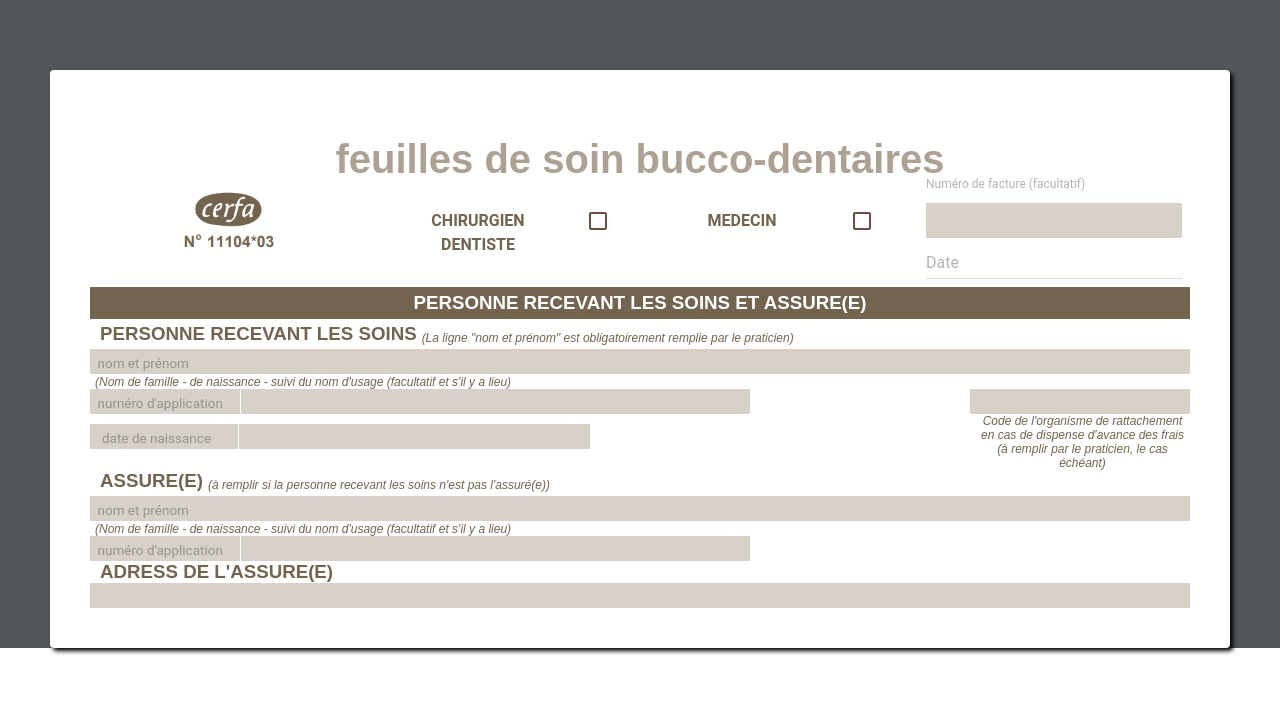
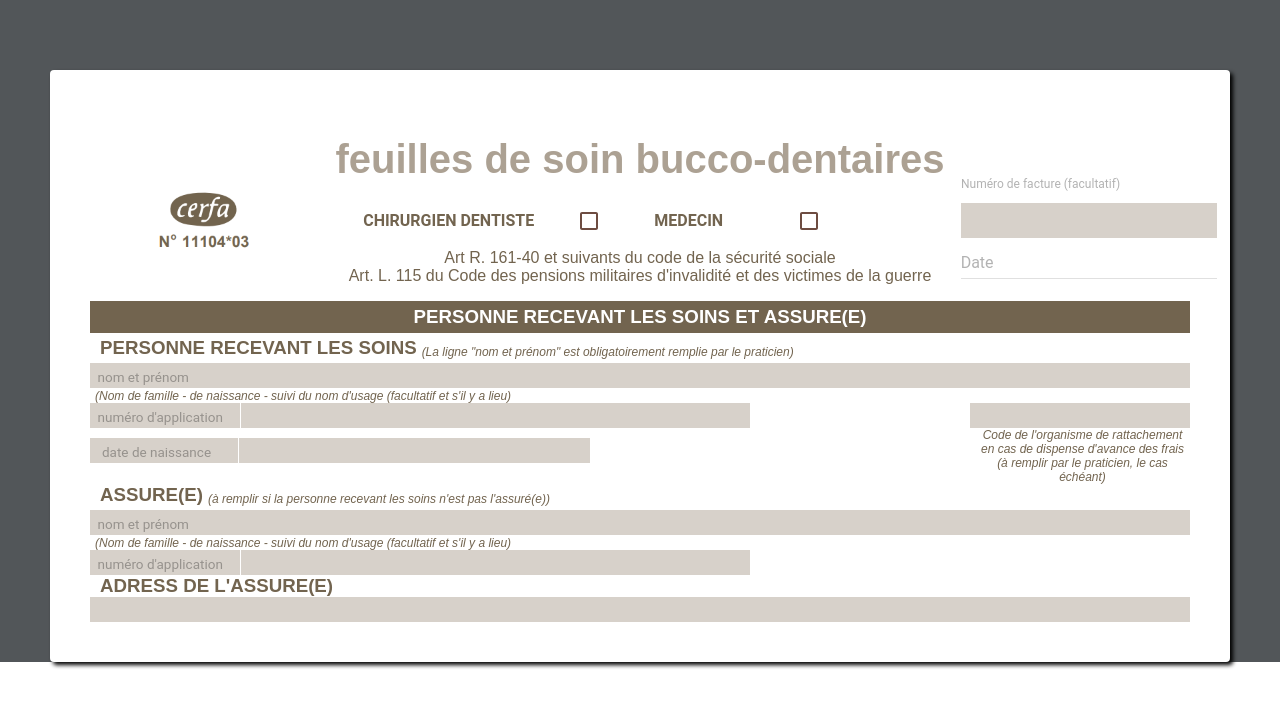
Before and after one commit to cosydney/cerfa-dentiste, a React (Create React App) app: page / in a window 1280 px wide. Shown: the top 708 px of the page. Built offline with nearby package versions, Linux system fonts and the light colour scheme.

Commit message:
"added terms and articles"

```diff
--- a/src/App.js
+++ b/src/App.js
@@ -31,11 +31,13 @@ class App extends Component {
         <div style={styles.container}>
           <h1 style={styles.h1}>feuilles de soin bucco-dentaires</h1>
           <div style={styles.firstContainer}>
-            <div style={{width: 220}}>
+            <div style={{width: 200}}>
               <img src={cerfa} alt="cerfa.png" style={{height: 114/1.5, width: 168/1.5,marginTop: -30, marginLeft: -30}}/>
             </div>
 
-            <div style={{width: 220}}>
+            <div>
+              <div style={{width: 480, display: 'flex', alignItems: 'center'}}>
+                <div style={{width: 260}}>
                   <MuiThemeProvider muiTheme={MyTheme}>
                       <Checkbox
                           label='CHIRURGIEN DENTISTE'
@@ -53,7 +55,14 @@ class App extends Component {
                             style={styles.checkbox}/>
                     </MuiThemeProvider>
                 </div>
-            <div style={{width: 220}}>
+              </div>
+              <p>Art R. 161-40 et suivants du code de la sécurité sociale <br/>
+              Art. L. 115 du Code des pensions militaires d'invalidité et des victimes de la guerre
+              </p>
+            </div>
+
+
+            <div style={{width: 200}}>
               <MuiThemeProvider muiTheme={MyTheme}>
                 <TextField
                   style={{top: -50, display: 'flex', flexDirection: 'column'}}
```
Lines whose indentation alone changed are shown as unchanged.
